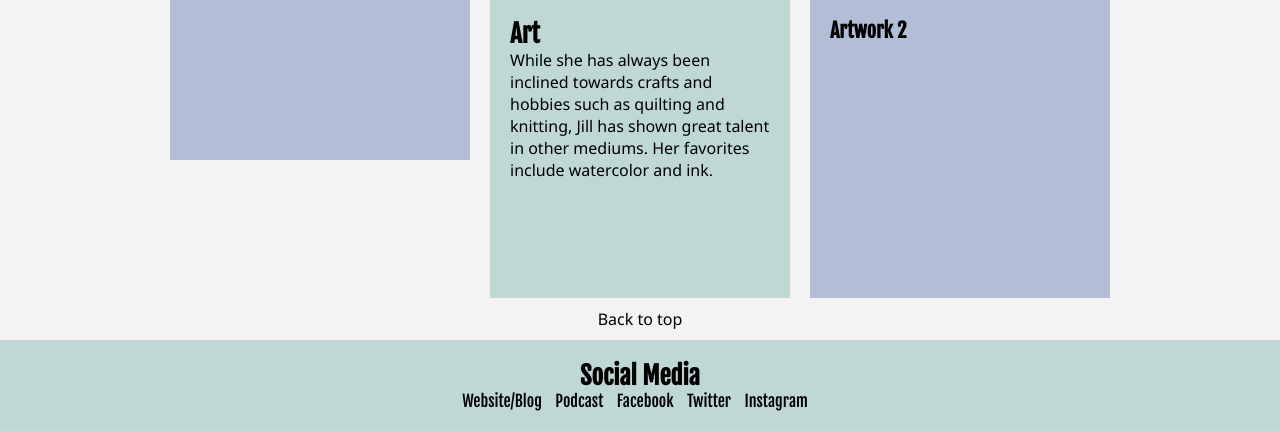
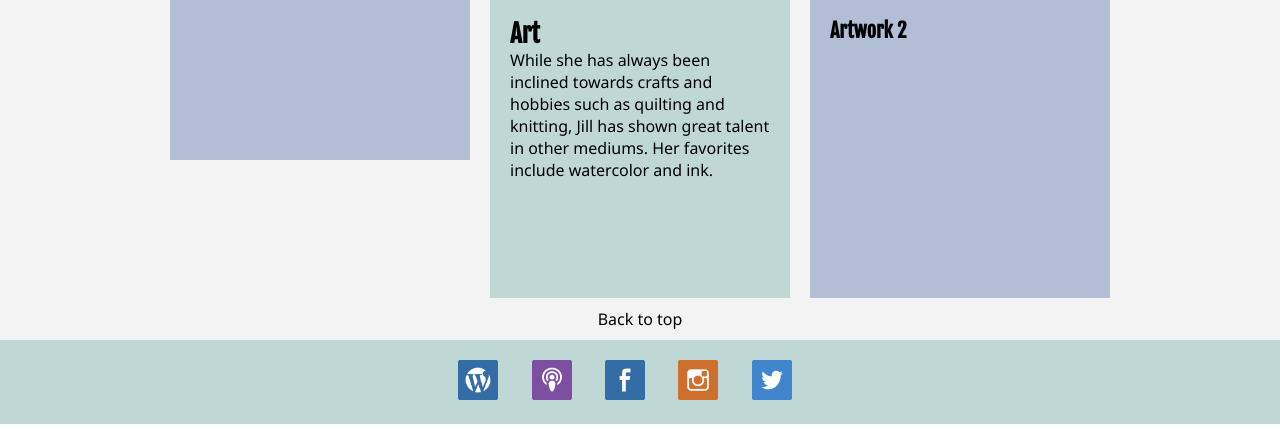
Before and after one commit to emrich96/bioSite, a plain HTML site: page index.html in a window 1280 px wide. Shown: the part 2216-2647 px from the top of the page. Drawn offline with Linux system fonts and the light colour scheme.

Commit message:
Social Media Icons, HTML Cleanup
Added PNG images to social media links; formatted for sizing. Also added "alt" information that was previously forgotten for other images, and added new target for magazine links that didn't have any.

```diff
--- a/EJRstyle.css
+++ b/EJRstyle.css
@@ -164,7 +164,7 @@ ul {
 
 li {
     display: inline;
-    margin-right: 10px;
+    margin-right: 30px;
 }
 
 footer {
@@ -179,6 +179,11 @@ footer {
     display: block;
     text-align: center;
     margin: 10px;
+}
+
+img.icon {
+    width: 40px;
+    height: 40px;
 }
 
 a {
--- a/index.html
+++ b/index.html
@@ -54,8 +54,8 @@
                     <br />2017 Best of Church Press Awards
                     <br />Honorable Mention for Biographical Profile<br />
                     <br /><b>Current Writings:</b>
-                    <br /><a href="https://yellowstonevalleywoman.com/author/jill-riley/" class="maglink">Yellowstone Valley Woman Magazine</a>
-                    <br /><a href="https://covenantcompanion.com/" class="maglink">Covenant Companion</a>
+                    <br /><a href="https://yellowstonevalleywoman.com/author/jill-riley/" class="maglink" target="_blank">Yellowstone Valley Woman Magazine</a>
+                    <br /><a href="https://covenantcompanion.com/" class="maglink" target="_blank">Covenant Companion</a>
                 </p>
             </div>
 
@@ -71,9 +71,9 @@
 
     <!-- Photography Block -->
 
-                <img id="taryn" src="images/taryn.jpg">
+                <img id="taryn" src="images/taryn.jpg" alt="Senior photo 1">
 
-                <img id="howell1" src="images/howell1.jpg">
+                <img id="howell1" src="images/howell1.jpg" alt="Baby photo 1">
 
             <div id="photography" class="photography block">
                 <br />
@@ -82,9 +82,9 @@
                 <p>Self-taught later in life, Jill’s ambition has led her to become a skilled and sought-after photographer in her area. She has shot weddings, events, and singular photo shoots at venues all over her home state.</p>
             </div>
 
-                <img id="howell2" src="images/howell2.jpg">
+                <img id="howell2" src="images/howell2.jpg" alt="Baby photo 2">
 
-                <img id="shelby" src="images/shelby.jpg">
+                <img id="shelby" src="images/shelby.jpg" alt="Senior photo 2">
 
     <!-- Art Block -->
 
@@ -109,19 +109,18 @@
     </main>
 
     <footer>
-                <h2>Social Media</h2>
             <!-- will NOT be adding a contact section for privacy reasons -->
                 <ul>
                     <li><a href="http://jillriley.com/" target="_blank" class="social">
-                        Website/Blog</a></li>
+                        <img src="images/wordpressicon.png" alt="Website/Blog" class="icon"></a></li>
                     <li><a href="https://podcasts.apple.com/us/podcast/post-traumatic-faith/id1457363261" target= "_blank" class="social">
-                        Podcast</a></li>
+                        <img src="images/podcasticon.png" alt="Podcast" class="icon"></a></li>
                     <li><a href="https://www.facebook.com/jillriley.author/" target="_blank" class="social">
-                        Facebook</a></li>
-                    <li><a href="https://twitter.com/ejillriley?lang=en" target="_blank" class="social">
-                        Twitter</a></li>
+                        <img src="images/facebookicon.png" alt="Facebook" class="icon"></a></li>
                     <li><a href="https://www.instagram.com/jillriley.author/" target="_blank" class="social">
-                        Instagram</a></li>
+                        <img src="images/instaicon.png" alt="Instagram" class="icon"></a></li>
+                     <li><a href="https://twitter.com/ejillriley?lang=en" target="_blank" class="social">
+                        <img src="images/twittericon.png" alt="Twitter" class="icon"></a></li>
                 </ul>
 
     </footer>
```
Also changed, not shown: images/facebookicon.png (added), images/instaicon.png (added), images/podcasticon.png (added), images/twittericon.png (added), images/wordpressicon.png (added).
